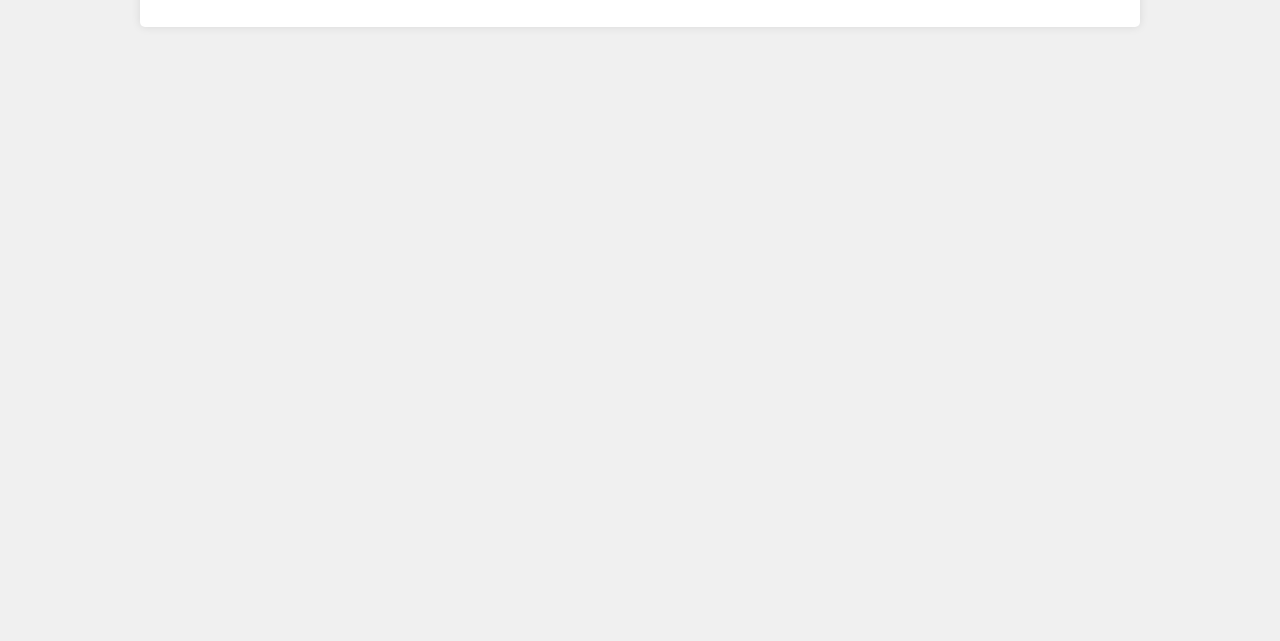
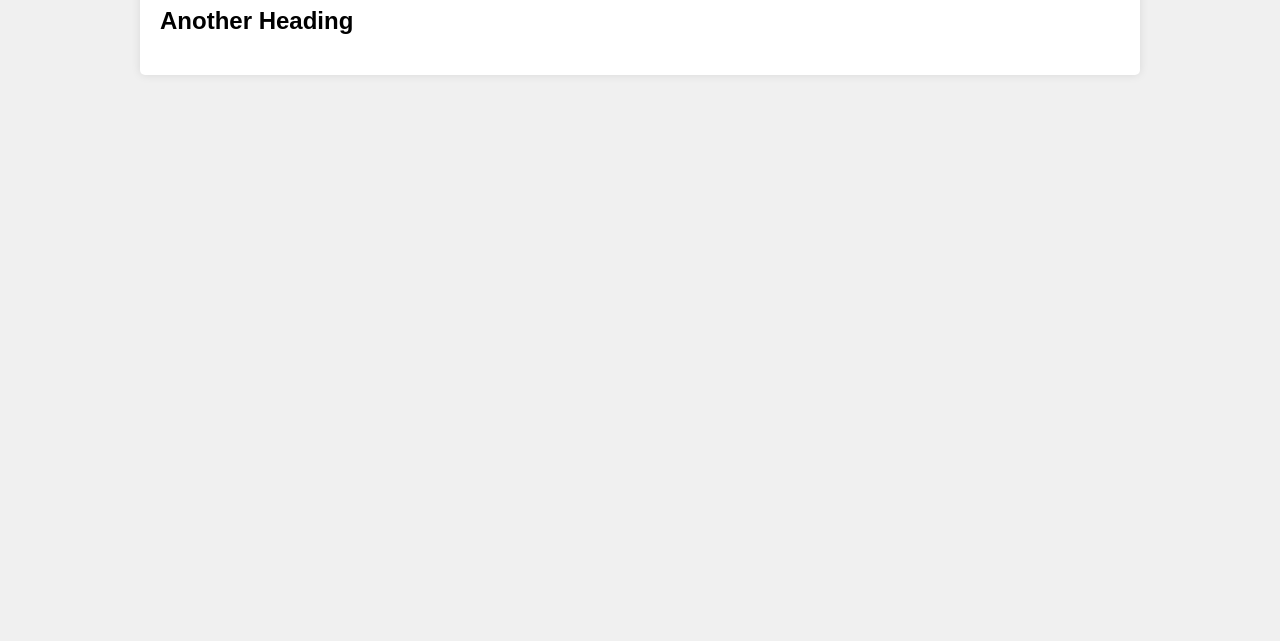
Before and after one commit to Sheryl0823/midterm_lab, a plain HTML site: page index.html in a window 1280 px wide. Shown: the part 159-800 px from the top of the page. Drawn offline with Linux system fonts and the light colour scheme.

Commit message:
Add another <h2> heading

```diff
--- a/index.html
+++ b/index.html
@@ -19,6 +19,7 @@
     </header>
     <div class="container">
         <h1>Hello, World!</h1>
+        <h2>Another Heading</h2>
     </div>
     <script src="script.js"></script>
 </body>
```
